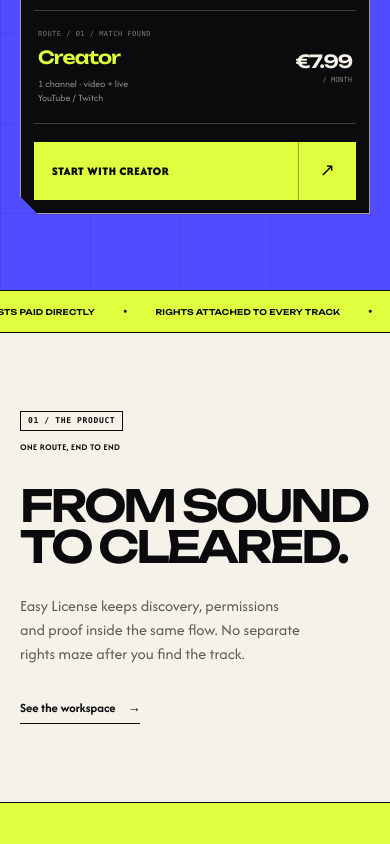
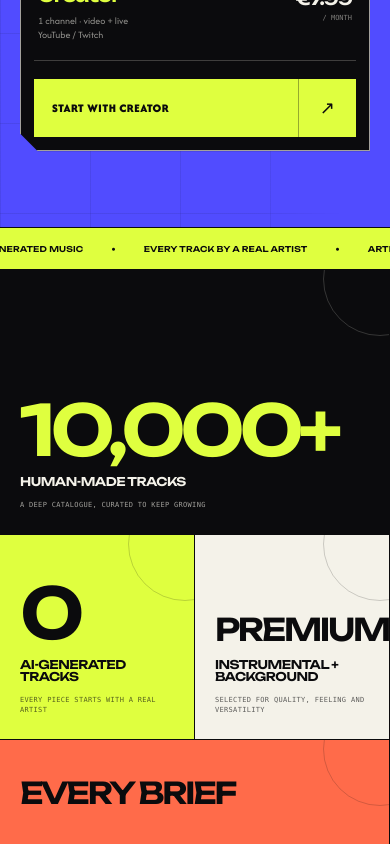
Before and after one commit to dim75017/easy-license-platform, a Next.js app: page / in a window 390 px wide. Shown: the part 1148-1992 px from the top of the page. Built offline with nearby package versions, Linux system fonts and the light colour scheme.

Commit message:
feat: make homepage catalogue-led

```diff
--- a/app/home-v5.css
+++ b/app/home-v5.css
@@ -396,6 +396,11 @@
   -webkit-text-stroke: 1.8px var(--v5-black);
 }
 
+.v5-hero-copy h1 .v5-hero-human {
+  font-size: .76em;
+  letter-spacing: -.065em;
+}
+
 .v5-hero-intro {
   display: grid;
   max-width: 690px;
@@ -473,6 +478,133 @@
 .v5-hero-ticker i {
   font-size: 7px;
   font-style: normal;
+}
+
+/* Commercial proof wall */
+
+.v5-proof-band {
+  display: grid;
+  grid-template-areas:
+    "size zero quality"
+    "size uses uses";
+  grid-template-columns: 1.35fr .65fr 1fr;
+  border-bottom: 1px solid var(--v5-black);
+  background: var(--v5-paper);
+}
+
+.v5-proof-stat {
+  position: relative;
+  display: flex;
+  min-height: 215px;
+  overflow: hidden;
+  flex-direction: column;
+  border-right: 1px solid var(--v5-black);
+  border-bottom: 1px solid var(--v5-black);
+  padding: 30px 3vw;
+}
+
+.v5-proof-stat::after {
+  position: absolute;
+  top: -48px;
+  right: -48px;
+  width: 112px;
+  height: 112px;
+  border: 1px solid currentColor;
+  border-radius: 50%;
+  content: "";
+  opacity: .18;
+  transition: scale 500ms var(--motion-ease);
+}
+
+.v5-proof-stat:hover::after {
+  scale: 2.4;
+}
+
+.v5-proof-stat strong {
+  display: block;
+  margin-top: auto;
+  font-family: var(--font-display);
+  font-size: clamp(43px, 5vw, 84px);
+  font-weight: 620;
+  letter-spacing: -.075em;
+  line-height: .9;
+  text-transform: uppercase;
+}
+
+.v5-proof-stat > span {
+  margin-top: 15px;
+  font-family: var(--font-display);
+  font-size: clamp(13px, 1.2vw, 20px);
+  font-weight: 600;
+  letter-spacing: -.04em;
+  line-height: 1.05;
+  text-transform: uppercase;
+}
+
+.v5-proof-stat > small {
+  margin-top: 12px;
+  font-family: var(--font-mono);
+  font-size: 8px;
+  letter-spacing: .045em;
+  line-height: 1.4;
+  opacity: .64;
+  text-transform: uppercase;
+}
+
+.v5-proof-stat-size {
+  grid-area: size;
+  min-height: 430px;
+  background: var(--v5-black);
+  color: var(--v5-paper);
+}
+
+.v5-proof-stat-size strong {
+  color: var(--v5-acid);
+  font-size: clamp(70px, 8.4vw, 150px);
+}
+
+.v5-proof-stat-zero {
+  grid-area: zero;
+  background: var(--v5-acid);
+}
+
+.v5-proof-stat-zero strong {
+  font-size: clamp(76px, 7vw, 120px);
+}
+
+.v5-proof-stat-quality {
+  grid-area: quality;
+  background: var(--v5-paper);
+}
+
+.v5-proof-stat-uses {
+  grid-area: uses;
+  min-height: 150px;
+  display: grid;
+  grid-template-columns: minmax(220px, .65fr) 1fr;
+  align-items: center;
+  gap: 2.5vw;
+  border-bottom: 0;
+  background: var(--v5-coral);
+}
+
+.v5-proof-stat-uses strong,
+.v5-proof-stat-uses > span,
+.v5-proof-stat-uses > small {
+  margin: 0;
+}
+
+.v5-proof-stat-uses strong {
+  grid-row: 1 / span 2;
+  font-size: clamp(30px, 3.6vw, 62px);
+}
+
+.v5-proof-stat-uses > span {
+  align-self: end;
+}
+
+.v5-proof-stat-uses > small {
+  align-self: start;
 }
 
 /* Interactive clearance booth */
@@ -1918,6 +2050,22 @@
     display: none;
   }
 
+  .v5-proof-band {
+    grid-template-areas:
+      "size zero"
+      "size quality"
+      "uses uses";
+    grid-template-columns: 1fr 1fr;
+  }
+
+  .v5-proof-stat {
+    min-height: 220px;
+  }
+
+  .v5-proof-stat-size {
+    min-height: 440px;
+  }
+
   .v5-route {
     grid-template-columns: 1fr;
   }
@@ -2068,6 +2216,10 @@
     -webkit-text-stroke-width: 1px;
   }
 
+  .v5-hero-copy h1 .v5-hero-human {
+    font-size: .72em;
+  }
+
   .v5-hero-intro {
     margin-top: 32px;
     grid-template-columns: 1fr;
@@ -2138,6 +2290,55 @@
   .v5-hero-ticker {
     height: 42px;
     font-size: 8px;
+  }
+
+  .v5-proof-band {
+    grid-template-areas:
+      "size size"
+      "zero quality"
+      "uses uses";
+    grid-template-columns: 1fr 1fr;
+  }
+
+  .v5-proof-stat {
+    min-height: 205px;
+    padding: 24px 20px;
+  }
+
+  .v5-proof-stat-size {
+    min-height: 265px;
+  }
+
+  .v5-proof-stat-size strong {
+    font-size: clamp(56px, 18vw, 80px);
+  }
+
+  .v5-proof-stat-zero strong {
+    font-size: clamp(62px, 18vw, 82px);
+  }
+
+  .v5-proof-stat-quality strong {
+    font-size: clamp(28px, 8vw, 38px);
+  }
+
+  .v5-proof-stat > span {
+    font-size: 12px;
+  }
+
+  .v5-proof-stat > small {
+    font-size: 7px;
+  }
+
+  .v5-proof-stat-uses {
+    min-height: 210px;
+    grid-template-columns: 1fr;
+    gap: 12px;
+  }
+
+  .v5-proof-stat-uses strong,
+  .v5-proof-stat-uses > span,
+  .v5-proof-stat-uses > small {
+    grid-row: auto;
   }
 
   .v5-route-intro,
--- a/app/layout.tsx
+++ b/app/layout.tsx
@@ -5,25 +5,25 @@ import "./home-v5.css";
 export const metadata: Metadata = {
   metadataBase: new URL("https://dim75017.github.io/easy-license-platform/"),
   title: {
-    default: "Easy License — Clear the track",
+    default: "Easy License — 10,000+ human-made tracks",
     template: "%s — Easy License",
   },
-  description: "Artist-made music with clear licensing for creators, client work and commercial stories. Powered by Lofi Girl.",
+  description: "Premium instrumental and background music for creators and brands. Explore 10,000+ human-made tracks, with zero AI-generated music and clear licensing. Powered by Lofi Girl.",
   applicationName: "Easy License",
-  keywords: ["music licensing", "creator music", "sync licensing", "Lofi Girl"],
+  keywords: ["music licensing", "background music", "instrumental music", "human-made music", "creator music", "sync licensing", "Lofi Girl"],
   robots: { index: true, follow: true },
   openGraph: {
     type: "website",
     url: "https://dim75017.github.io/easy-license-platform/",
     siteName: "Easy License",
-    title: "Easy License — Clear the track",
-    description: "Artist-made music, clear rights and a direct route from track to publish.",
-    images: [{ url: "https://dim75017.github.io/easy-license-platform/og.png", width: 1732, height: 876, alt: "Easy License music clearance signal router" }],
+    title: "10,000+ human-made tracks. Zero AI-generated music.",
+    description: "Premium instrumental and background music for videos, livestreams, podcasts, brands, films and games. Artists are credited and paid directly.",
+    images: [{ url: "https://dim75017.github.io/easy-license-platform/og.png", width: 1732, height: 876, alt: "Easy License premium human-made music catalogue" }],
   },
   twitter: {
     card: "summary_large_image",
-    title: "Easy License — Clear the track",
-    description: "Artist-made music, clear rights and a direct route from track to publish.",
+    title: "10,000+ human-made tracks. Zero AI-generated music.",
+    description: "Premium instrumental and background music for creators and brands. Real artists, credited and paid directly.",
     images: ["https://dim75017.github.io/easy-license-platform/og.png"],
   },
 };
--- a/app/page.tsx
+++ b/app/page.tsx
@@ -41,16 +41,16 @@ export default function Home() {
         <section className="v5-hero">
           <div className="v5-hero-grid" aria-hidden="true" />
           <div className="v5-hero-copy">
-            <p className="v5-kicker" data-reveal="left"><span>New route</span> Music licensing, rerouted.</p>
+            <p className="v5-kicker" data-reveal="left"><span>Premium background music</span> Built for creators and brands</p>
             <h1 data-reveal="hero-title">
-              <span>Clear</span>
-              <span>the track.</span>
-              <span className="v5-outline">Keep moving.</span>
+              <span>10,000+</span>
+              <span className="v5-hero-human">Human-made</span>
+              <span className="v5-outline">tracks.</span>
             </h1>
             <div className="v5-hero-intro" data-reveal="up" data-reveal-delay="2">
-              <p>Music made by artists, licensed for creators, client work and commercial stories. Pick a use. See the rights. Publish.</p>
+              <p>A curated catalogue of premium instrumental and background music for videos, livestreams, podcasts, social, brands, films and games. Zero AI-generated music.</p>
               <div>
-                <Link className="v5-button v5-button-dark" href="/catalog"><span>Open the catalogue</span><i>↗</i></Link>
+                <Link className="v5-button v5-button-dark" href="/catalog"><span>Find your sound</span><i>↗</i></Link>
                 <Link className="v5-inline-link" href="/pricing">Plans from €7.99 <span>→</span></Link>
               </div>
             </div>
@@ -61,81 +61,104 @@ export default function Home() {
           </div>
 
           <div className="v5-hero-code" aria-hidden="true">
-            <span>EL / 2026</span>
-            <span>HUMAN MADE</span>
+            <span>10K+ / HUMAN-MADE</span>
+            <span>0 AI-GENERATED</span>
           </div>
           <div className="v5-hero-ticker" aria-label="Easy License principles">
             <div>
-              <span>Human-made music</span><i>●</i><span>Artists paid directly</span><i>●</i><span>Rights attached to every track</span><i>●</i><span>Built for content that earns</span><i>●</i>
-              <span aria-hidden="true">Human-made music</span><i aria-hidden="true">●</i><span aria-hidden="true">Artists paid directly</span><i aria-hidden="true">●</i><span aria-hidden="true">Rights attached to every track</span><i aria-hidden="true">●</i><span aria-hidden="true">Built for content that earns</span><i aria-hidden="true">●</i>
+              <span>10,000+ human-made tracks</span><i>●</i><span>Zero AI-generated music</span><i>●</i><span>Every track by a real artist</span><i>●</i><span>Artists paid directly</span><i>●</i><span>Clear licensing for creators and brands</span><i>●</i>
+              <span aria-hidden="true">10,000+ human-made tracks</span><i aria-hidden="true">●</i><span aria-hidden="true">Zero AI-generated music</span><i aria-hidden="true">●</i><span aria-hidden="true">Every track by a real artist</span><i aria-hidden="true">●</i><span aria-hidden="true">Artists paid directly</span><i aria-hidden="true">●</i><span aria-hidden="true">Clear licensing for creators and brands</span><i aria-hidden="true">●</i>
             </div>
           </div>
+        </section>
+
+        <section className="v5-proof-band" aria-label="Easy License catalogue in numbers" data-reveal="group">
+          <article className="v5-proof-stat v5-proof-stat-size">
+            <strong>10,000+</strong>
+            <span>Human-made tracks</span>
+            <small>A deep catalogue, curated to keep growing</small>
+          </article>
+          <article className="v5-proof-stat v5-proof-stat-zero">
+            <strong>0</strong>
+            <span>AI-generated tracks</span>
+            <small>Every piece starts with a real artist</small>
+          </article>
+          <article className="v5-proof-stat v5-proof-stat-quality">
+            <strong>Premium</strong>
+            <span>Instrumental + background</span>
+            <small>Selected for quality, feeling and versatility</small>
+          </article>
+          <article className="v5-proof-stat v5-proof-stat-uses">
+            <strong>Every brief</strong>
+            <span>Creator to campaign</span>
+            <small>Video · live · podcast · social · film · game</small>
+          </article>
         </section>
 
         <section className="v5-route" aria-labelledby="route-title">
           <div className="v5-route-intro">
             <div className="v5-route-sticky" data-reveal="left">
-              <p className="v5-kicker"><span>01 / The product</span> One route, end to end</p>
-              <h2 id="route-title">From sound<br />to cleared.</h2>
-              <p>Easy License keeps discovery, permissions and proof inside the same flow. No separate rights maze after you find the track.</p>
-              <Link className="v5-inline-link" href="/app">See the workspace <span>→</span></Link>
+              <p className="v5-kicker"><span>01 / Built for every brief</span> One catalogue, countless uses</p>
+              <h2 id="route-title">One catalogue.<br />Every kind of work.</h2>
+              <p>From tomorrow&apos;s upload to a major campaign, find music that fits the feeling, the format and the rights you need.</p>
+              <Link className="v5-inline-link" href="/app">See how it works <span>→</span></Link>
             </div>
           </div>
 
           <div className="v5-route-steps">
             <article className="v5-route-step v5-step-acid" data-reveal="right">
-              <div className="v5-step-index"><span>01</span><small>FIND</small></div>
-              <div className="v5-step-copy"><h3>Choose by feeling.<br />Check by use.</h3><p>Search the catalogue by mood, genre or project. Eligible uses stay visible before download.</p></div>
-              <div className="v5-step-visual v5-search-visual" aria-hidden="true"><span>⌕</span><p>late night focus</p><i>12 MATCHES</i></div>
+              <div className="v5-step-index"><span>01</span><small>CREATE DAILY</small></div>
+              <div className="v5-step-copy"><h3>Sound better on<br />every upload.</h3><p>YouTube videos, Shorts, Reels, livestreams, podcasts and social content—without generic background music.</p></div>
+              <div className="v5-step-visual v5-search-visual" aria-hidden="true"><span>⌕</span><p>late night focus</p><i>CREATOR READY</i></div>
             </article>
 
             <article className="v5-route-step v5-step-blue" data-reveal="right">
-              <div className="v5-step-index"><span>02</span><small>CONNECT</small></div>
-              <div className="v5-step-copy"><h3>Tell us where<br />you publish.</h3><p>Connect your channels once. Easy License keeps the active coverage attached to them.</p></div>
-              <div className="v5-step-visual v5-channel-visual" aria-hidden="true"><span>YT</span><b /><span>TW</span><b /><i>CONNECTED</i></div>
+              <div className="v5-step-index"><span>02</span><small>CLIENT WORK</small></div>
+              <div className="v5-step-copy"><h3>Give every brief<br />a real soundtrack.</h3><p>Clear music for freelance edits, branded content, product films and agency work from one place.</p></div>
+              <div className="v5-step-visual v5-channel-visual" aria-hidden="true"><span>BR</span><b /><span>AD</span><b /><i>CLIENT READY</i></div>
             </article>
 
             <article className="v5-route-step v5-step-coral" data-reveal="right">
-              <div className="v5-step-index"><span>03</span><small>KEEP PROOF</small></div>
-              <div className="v5-step-copy"><h3>Publish with the<br />record beside you.</h3><p>Track, channel, permitted use and support route stay together if a platform asks.</p></div>
-              <div className="v5-step-visual v5-proof-visual" aria-hidden="true"><span>EL</span><p>LICENCE / ACTIVE</p><i>✓ VERIFIED</i></div>
+              <div className="v5-step-index"><span>03</span><small>GO BIGGER</small></div>
+              <div className="v5-step-copy"><h3>Scale from content<br />to campaigns.</h3><p>License existing tracks or commission original music for films, games, campaigns and brand worlds.</p></div>
+              <div className="v5-step-visual v5-proof-visual" aria-hidden="true"><span>EL</span><p>SYNC / CUSTOM</p><i>BRIEF READY</i></div>
             </article>
           </div>
         </section>
 
         <section className="v5-plans" id="creators" aria-labelledby="plans-title">
           <div className="v5-section-head" data-reveal="group">
-            <p className="v5-kicker"><span>02 / Access</span> Choose your route</p>
-            <h2 id="plans-title">Built around<br />how you publish.</h2>
-            <p>Start small, then move to a wider route when the work changes. Every plan stays attached to real music and clear permissions.</p>
+            <p className="v5-kicker"><span>02 / Simple access</span> Choose the licence that fits</p>
+            <h2 id="plans-title">Start at €7.99.<br />Scale when the work does.</h2>
+            <p>License premium music for your own channels, client work or larger productions—without paying for more than you need.</p>
           </div>
 
           <div className="v5-plan-board" data-reveal="group">
             <Link className="v5-plan-row v5-plan-creator" href="/pricing">
               <span className="v5-plan-number">01</span>
-              <div className="v5-plan-name"><small>YOUR OWN CHANNEL</small><strong>Creator</strong></div>
-              <p>One channel per supported platform. Videos, livestreams, podcasts and social content.</p>
+              <div className="v5-plan-name"><small>VIDEOS · LIVE · PODCASTS · SOCIAL</small><strong>Creator</strong></div>
+              <p>License music for one channel per supported platform, including eligible monetised content.</p>
               <div className="v5-plan-cost"><strong>€7.99</strong><span>/ month</span></div>
               <i aria-hidden="true">↗</i>
             </Link>
             <Link className="v5-plan-row v5-plan-pro" href="/pricing">
               <span className="v5-plan-number">02</span>
-              <div className="v5-plan-name"><small>MORE CHANNELS + CLIENTS</small><strong>Pro</strong></div>
-              <p>Up to three channels, broader platform coverage and eligible freelance client work.</p>
+              <div className="v5-plan-name"><small>MORE CHANNELS · CLIENT WORK</small><strong>Pro</strong></div>
+              <p>Cover up to three channels plus eligible freelance and client projects.</p>
               <div className="v5-plan-cost"><strong>€19.99</strong><span>/ month</span></div>
               <i aria-hidden="true">↗</i>
             </Link>
             <Link className="v5-plan-row v5-plan-sync" href="/sync">
               <span className="v5-plan-number">03</span>
-              <div className="v5-plan-name"><small>BRANDS + PRODUCTIONS</small><strong>Sync</strong></div>
-              <p>Clear an existing track or commission original music for a campaign, film, game or brand.</p>
+              <div className="v5-plan-name"><small>CAMPAIGNS · FILMS · GAMES</small><strong>Sync</strong></div>
+              <p>Clear a catalogue track or commission original music for a larger commercial brief.</p>
               <div className="v5-plan-cost"><strong>Project</strong><span>brief + quote</span></div>
               <i aria-hidden="true">↗</i>
             </Link>
             <Link className="v5-plan-row v5-plan-retail" href="/retail">
               <span className="v5-plan-number">04</span>
-              <div className="v5-plan-name"><small>PHYSICAL SPACES</small><strong>Music for Business</strong></div>
-              <p>For cafés, stores, hotels and teams. The first retail route is currently being built.</p>
+              <div className="v5-plan-name"><small>PHYSICAL SPACES · COMING SOON</small><strong>Music for Business</strong></div>
+              <p>Curated music for cafés, stores, hotels and other customer-facing spaces.</p>
               <div className="v5-plan-cost"><strong>Soon</strong><span>join early access</span></div>
               <i aria-hidden="true">↗</i>
             </Link>
@@ -143,15 +166,15 @@ export default function Home() {
         </section>
 
         <section className="v5-catalogue" aria-labelledby="catalogue-title">
-          <div className="v5-catalogue-side" aria-hidden="true"><span>824 TRACKS</span><i>HUMAN / MADE</i></div>
+          <div className="v5-catalogue-side" aria-hidden="true"><span>10,000+ TRACKS</span><i>HUMAN / MADE</i></div>
           <div className="v5-catalogue-main">
             <div className="v5-catalogue-head" data-reveal="group">
-              <p className="v5-kicker"><span>03 / Music</span> Rights live with the sound</p>
-              <h2 id="catalogue-title">Press play.<br />See the route.</h2>
-              <div><p>Preview the music like a listener. Inspect the permissions like a professional.</p><Link className="v5-button v5-button-acid" href="/catalog"><span>Explore all music</span><i>↗</i></Link></div>
+              <p className="v5-kicker"><span>03 / The catalogue</span> Premium sound, without the filler</p>
+              <h2 id="catalogue-title">The right feeling.<br />Every time.</h2>
+              <div><p>Lofi, ambient, jazz, piano, cinematic, electronic, chill, focus, sleep and more—curated to support the work without making it sound generic.</p><Link className="v5-button v5-button-acid" href="/catalog"><span>Explore 10,000+ tracks</span><i>↗</i></Link></div>
             </div>
             <div className="v5-catalogue-console" data-reveal="scale">
-              <div className="v5-console-bar"><span>CATALOGUE / LIVE INDEX</span><span><i /> 824 READY TRACKS</span><span>FILTER · PLAY · CLEAR</span></div>
+              <div className="v5-console-bar"><span>CATALOGUE / LIVE INDEX</span><span><i /> 10,000+ HUMAN-MADE TRACKS</span><span>FILTER · PLAY · CLEAR</span></div>
               <CatalogueExplorer compact />
             </div>
           </div>
@@ -159,9 +182,9 @@ export default function Home() {
 
         <section className="v5-artists" id="artists" aria-labelledby="artists-title">
           <div className="v5-artist-header" data-reveal="group">
-            <p className="v5-kicker"><span>04 / People</span> Not a faceless library</p>
-            <h2 id="artists-title">Every track<br />has a name.</h2>
-            <p>No anonymous filler and no generative AI catalogue. Easy License works with artists, credits them and pays them directly when their music creates value.</p>
+            <p className="v5-kicker"><span>04 / The artists</span> Real music starts with real people</p>
+            <h2 id="artists-title">No prompts.<br />Just people.</h2>
+            <p>Every track is created by a human artist—not generated by AI. Artists are credited and paid directly when their music is licensed, so every use supports the people behind the sound.</p>
           </div>
 
           <div className="v5-artist-wall" data-reveal="group">
@@ -190,16 +213,16 @@ export default function Home() {
 
         <section className="v5-sync" aria-labelledby="sync-title">
           <div className="v5-sync-title" data-reveal="left">
-            <p className="v5-kicker"><span>05 / Sync</span> One brief, two routes</p>
-            <h2 id="sync-title">Need music<br />for a bigger story?</h2>
-            <p>Start with what already exists, or make something new with an artist.</p>
+            <p className="v5-kicker"><span>05 / Sync</span> Go beyond the subscription</p>
+            <h2 id="sync-title">Need a sound<br />no one else has?</h2>
+            <p>License a standout catalogue track or build an original soundtrack with an artist around your brief.</p>
           </div>
           <div className="v5-sync-paths" data-reveal="group">
             <Link href="/sync" className="v5-sync-path v5-sync-existing">
-              <span>PATH A / CATALOGUE</span><strong>License<br />an existing track.</strong><p>Campaigns, films, games, podcasts and branded work.</p><i>Start a clearance ↗</i>
+              <span>PATH A / CATALOGUE</span><strong>License<br />an existing track.</strong><p>Campaigns, films, games, podcasts and branded work—cleared for the specific project.</p><i>Start a clearance ↗</i>
             </Link>
             <Link href="/sync" className="v5-sync-path v5-sync-custom">
-              <span>PATH B / ORIGINAL</span><strong>Commission<br />custom music.</strong><p>A track shaped around your brief, timing and identity.</p><i>Start a commission ↗</i>
+              <span>PATH B / ORIGINAL</span><strong>Commission<br />custom music.</strong><p>Original music shaped around your edit, timing, territory and identity.</p><i>Start a commission ↗</i>
             </Link>
           </div>
         </section>
@@ -209,17 +232,18 @@ export default function Home() {
           <div className="v5-faq-list" data-reveal="group">
             <details open><summary><span>01</span>What does Creator cover?<i>+</i></summary><p>One connected channel or profile per supported platform for eligible monetised videos, livestreams and social content. Client work needs Pro or a Sync agreement.</p></details>
             <details><summary><span>02</span>Can a Content ID claim still appear?<i>+</i></summary><p>Yes. Automated claims can happen even with a valid licence. Your workspace keeps the track and licence information ready for support.</p></details>
-            <details><summary><span>03</span>Is every track eligible everywhere?<i>+</i></summary><p>Eligibility can vary by track, plan, platform, territory and use. Each production track page shows the coverage before download.</p></details>
-            <details><summary><span>04</span>What happens after cancellation?<i>+</i></summary><p>Cancellation stops coverage for new uploads and newly connected channels. Final terms will define continued coverage for properly licensed past publications.</p></details>
+            <details><summary><span>03</span>Is any music AI-generated?<i>+</i></summary><p>No. The catalogue contains zero AI-generated music. Every track is made by a human artist, who is credited and paid directly when it is licensed.</p></details>
+            <details><summary><span>04</span>Is every track eligible everywhere?<i>+</i></summary><p>Eligibility can vary by track, plan, platform, territory and use. Each production track page shows the coverage before download.</p></details>
+            <details><summary><span>05</span>What happens after cancellation?<i>+</i></summary><p>Cancellation stops coverage for new uploads and newly connected channels. Final terms will define continued coverage for properly licensed past publications.</p></details>
           </div>
         </section>
 
         <section className="v5-command" data-reveal="scale" data-pointer-glow="">
-          <div className="v5-command-status"><i /> ROUTE AVAILABLE / CREATOR</div>
-          <h2>Your channel.<br />Cleared to move.</h2>
-          <p>Connect a channel, choose the music and keep the rights record next to the work.</p>
+          <div className="v5-command-status"><i /> 10,000+ TRACKS / READY</div>
+          <h2>Make more.<br />Never sound generic.</h2>
+          <p>Find premium music made by real artists, clear the right licence and publish with confidence.</p>
           <div>
-            <Link className="v5-button v5-button-acid" href="/pricing"><span>Create account</span><i>↗</i></Link>
+            <Link className="v5-button v5-button-acid" href="/pricing"><span>Start licensing music</span><i>↗</i></Link>
             <Link className="v5-inline-link" href="/app">Already have an account? Log in <span>→</span></Link>
           </div>
           <span className="v5-command-code" aria-hidden="true">EL<br />OK</span>
```
Also changed, not shown: 1 other file (tests, documents, lock files or other folders).
